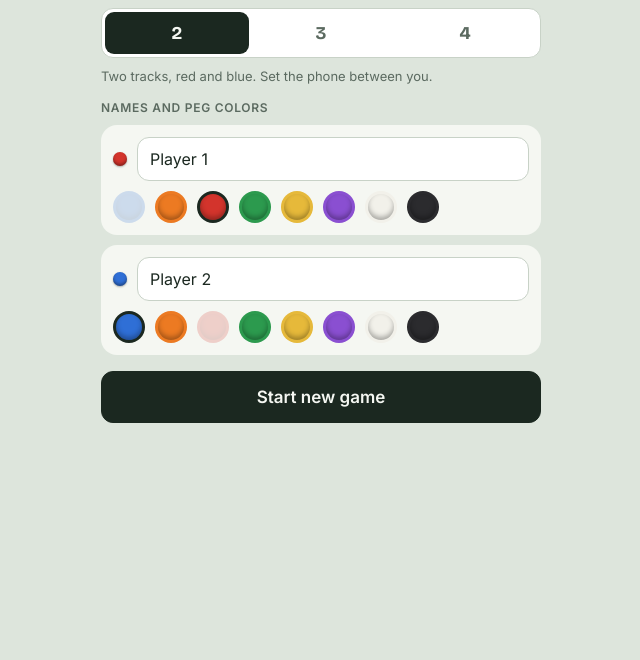
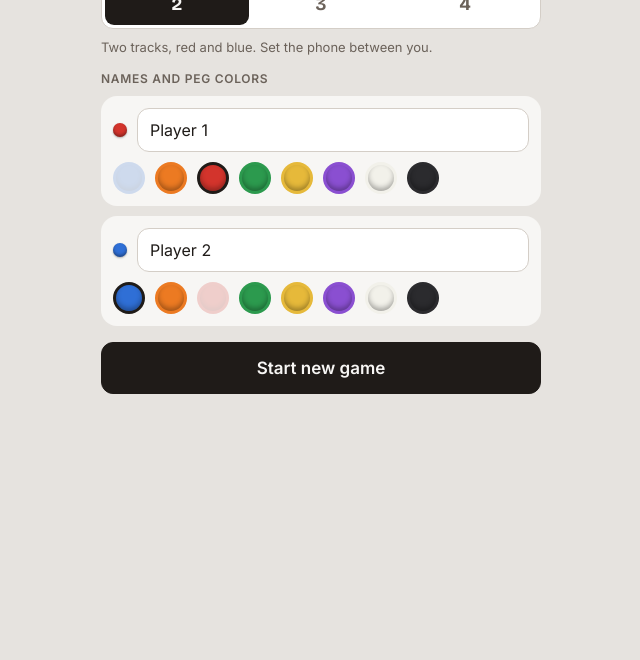
Before and after one commit to pmgagne98/Fifteen-Two, a plain HTML site: page index.html in a window 1280 px wide. Shown: the part 140-800 px from the top of the page, without its empty margins (319-959 px from the left). Drawn offline with nearby package versions, Linux system fonts and the light colour scheme.

Commit message:
Wide board that fills the screen, games won rows, new background colors
Co-Authored-By: Claude Opus 5.5 <noreply@anthropic.com>
Claude-Session: https://claude.ai/code/session_011sE5tHpfQWZXHe8E9Nuj43

```diff
--- a/index.html
+++ b/index.html
@@ -7,8 +7,8 @@
 <meta name="mobile-web-app-capable" content="yes">
 <meta name="apple-mobile-web-app-status-bar-style" content="default">
 <meta name="apple-mobile-web-app-title" content="Fifteen Two">
-<meta name="theme-color" content="#dde5dc" media="(prefers-color-scheme: light)">
-<meta name="theme-color" content="#0e2419" media="(prefers-color-scheme: dark)">
+<meta name="theme-color" content="#e6e3df" media="(prefers-color-scheme: light)">
+<meta name="theme-color" content="#161311" media="(prefers-color-scheme: dark)">
 <meta name="description" content="A clean cribbage board for your phone, with a hand counter that shows you how every point is scored.">
 <link rel="manifest" href="manifest.webmanifest">
 <link rel="apple-touch-icon" href="icon.png">
@@ -27,15 +27,15 @@ img{max-width:100%}
 <style>
 /* Layout: one-screen table. Opponent panel (flipped) on top, wooden board fills the middle, your panel at the bottom. */
 :root{
-  --table:#dde5dc; --panel:#f5f7f2; --raised:#ffffff; --ink:#1b2820; --muted:#5b6a60; --line:#c8d2c7; --brass:#9a6d22;
+  --table:#e6e3df; --panel:#f7f6f4; --raised:#ffffff; --ink:#1f1b18; --muted:#6b625a; --line:#d4cec7; --brass:#9a6d22;
   --wood1:#f0d39c; --wood2:#dcb575; --wood3:#a97a3e; --hole:#2a170a; --skunk:#b3221b;
   --card:#fbfbf7; --card-ink:#1a1a1a; --card-red:#c3262b;
   --display:"Bricolage Grotesque", "Avenir Next", system-ui, sans-serif;
   --body:"Inter", system-ui, -apple-system, sans-serif;
 }
 @media (prefers-color-scheme: dark){:root:not([data-theme="light"]){
-  --table:#0e2419; --panel:#15331f; --raised:#1c3f29; --ink:#edf2ea; --muted:#9fb5a6; --line:#2a5238; --brass:#d8ab55; color-scheme:dark}}
-:root[data-theme="dark"]{--table:#0e2419; --panel:#15331f; --raised:#1c3f29; --ink:#edf2ea; --muted:#9fb5a6; --line:#2a5238; --brass:#d8ab55; color-scheme:dark}
+  --table:#161311; --panel:#221d1a; --raised:#2c2622; --ink:#f1ece6; --muted:#a99f95; --line:#3b332d; --brass:#d8ab55; color-scheme:dark}}
+:root[data-theme="dark"]{--table:#161311; --panel:#221d1a; --raised:#2c2622; --ink:#f1ece6; --muted:#a99f95; --line:#3b332d; --brass:#d8ab55; color-scheme:dark}
 
 [hidden]{display:none!important}
 html,body{height:100%}
@@ -43,10 +43,10 @@ body{background:var(--table); color:var(--ink); font-family:var(--body); overflo
 button{font:inherit; color:inherit; touch-action:manipulation; cursor:pointer}
 button:focus-visible,input:focus-visible{outline:2px solid var(--brass); outline-offset:2px}
 
-.app{height:100%; box-sizing:border-box; max-width:520px; margin:0 auto; display:grid; grid-template-rows:auto minmax(0,1fr) auto auto; gap:8px;
-  padding-block:8px; padding-left:max(16px, env(safe-area-inset-left,0px)); padding-right:max(16px, env(safe-area-inset-right,0px))}
+.app{height:100%; box-sizing:border-box; max-width:520px; margin:0 auto; display:grid; grid-template-rows:auto minmax(0,1fr) auto auto; gap:6px;
+  padding-block:6px; padding-left:max(16px, env(safe-area-inset-left,0px)); padding-right:max(16px, env(safe-area-inset-right,0px))}
 
-.panel{background:var(--panel); border-radius:18px; padding:10px 12px 12px; display:grid; gap:10px; transition:transform .4s}
+.panel{background:var(--panel); border-radius:16px; padding:8px 10px 10px; display:grid; gap:7px; transition:transform .4s}
 .panel.flip{transform:rotate(180deg)}
 .panel.lead .score{color:var(--ink)}
 .head{display:flex; align-items:center; gap:10px; min-width:0}
@@ -59,19 +59,20 @@ button:focus-visible,input:focus-visible{outline:2px solid var(--brass); outline
 .score-box{margin-left:auto; display:flex; align-items:baseline; gap:8px; flex:none}
 .delta{font-size:13px; color:var(--muted); font-variant-numeric:tabular-nums; min-width:2.5em; text-align:right; white-space:nowrap; word-spacing:2px}
 .delta b{color:var(--ink); font-size:15px}
-.score{font-family:var(--display); font-weight:800; font-size:38px; line-height:1; font-variant-numeric:tabular-nums; letter-spacing:-.02em; background:none; border:0; padding:0}
+.score{font-family:var(--display); font-weight:800; font-size:32px; line-height:1; font-variant-numeric:tabular-nums; letter-spacing:-.02em; background:none; border:0; padding:0}
 .togo{font-size:11px; color:var(--muted); letter-spacing:.04em}
 .hist{display:flex; gap:14px; font-size:13px; color:var(--muted); white-space:nowrap; overflow:hidden; min-height:18px; margin-top:-4px}
 .hist span{display:inline-flex; align-items:center; gap:5px; flex:none}
 .hist i{width:8px; height:8px; border-radius:50%; flex:none}
 .hist .new{color:var(--ink); font-weight:600}
 .chips{display:grid; grid-template-columns:repeat(7,1fr); gap:6px}
-.chip{height:46px; border-radius:12px; border:1px solid var(--line); background:var(--raised); font-family:var(--display); font-weight:700; font-size:19px; font-variant-numeric:tabular-nums; transition:transform .08s, background .15s}
+.chip{height:40px; border-radius:12px; border:1px solid var(--line); background:var(--raised); font-family:var(--display); font-weight:700; font-size:19px; font-variant-numeric:tabular-nums; transition:transform .08s, background .15s}
 .chip:active{transform:scale(.94)}
 .chip.more{font-size:15px; color:var(--muted)}
 
 .board-wrap{min-height:0; display:flex; align-items:center; justify-content:center}
-#board{width:100%; height:100%; display:block; filter:drop-shadow(0 6px 10px rgba(0,0,0,.28))}
+#board{width:100%; height:100%; display:block; filter:drop-shadow(0 4px 8px rgba(0,0,0,.25))}
+.wins{font-size:11px; color:var(--muted); white-space:nowrap}
 .pulse{fill:none; stroke-width:1.6; transform-box:fill-box; transform-origin:center; animation:pulse .7s ease-out forwards}
 @keyframes pulse{from{opacity:.95; transform:scale(1)} to{opacity:0; transform:scale(2.4)}}
 .trail{fill:none; stroke-width:2.4; stroke-linecap:round; stroke-dasharray:.1 5.5; animation:fade 1.6s ease-in forwards}
@@ -80,7 +81,7 @@ button:focus-visible,input:focus-visible{outline:2px solid var(--brass); outline
 @keyframes rise{from{opacity:1; transform:translateY(0)} to{opacity:0; transform:translateY(-18px)}}
 
 .bar{display:flex; align-items:center; gap:8px}
-.tool{height:42px; min-width:42px; border-radius:12px; border:1px solid var(--line); background:var(--panel); display:grid; place-items:center; padding:0 10px}
+.tool{height:36px; min-width:36px; border-radius:12px; border:1px solid var(--line); background:var(--panel); display:grid; place-items:center; padding:0 10px}
 .tool svg{width:22px; height:22px}
 .tool:disabled{opacity:.4}
 .log{flex:1; min-width:0; text-align:center; font-size:13px; color:var(--muted); white-space:nowrap; overflow:hidden; text-overflow:ellipsis; font-variant-numeric:tabular-nums}
@@ -181,7 +182,7 @@ button:focus-visible,input:focus-visible{outline:2px solid var(--brass); outline
 /* welcome */
 .welcome{position:fixed; inset:0; z-index:40; background:var(--table); overflow:auto; -webkit-user-select:none}
 .wel-inner{max-width:480px; margin:0 auto; box-sizing:border-box; padding-block:max(28px, env(safe-area-inset-top,0px)) max(28px, env(safe-area-inset-bottom,0px)); padding-left:max(20px, env(safe-area-inset-left,0px)); padding-right:max(20px, env(safe-area-inset-right,0px)); display:grid; gap:10px}
-.wel-brand{font-family:var(--display); font-weight:800; font-size:40px; letter-spacing:-.02em; line-height:1}
+.wel-brand{font-family:var(--display); font-weight:800; font-size:40px; letter-spacing:-.02em; line-height:1; margin-bottom:10px}
 .wel-tag{margin:0 0 10px; color:var(--muted); font-size:15px}
 .wel-label{font-size:12px; letter-spacing:.06em; text-transform:uppercase; color:var(--muted); font-weight:600; margin-top:6px}
 .wel-count{display:grid; grid-template-columns:repeat(3,1fr); margin:0}
@@ -256,7 +257,6 @@ button:focus-visible,input:focus-visible{outline:2px solid var(--brass); outline
 <section class="welcome" id="welcome" hidden>
   <div class="wel-inner">
     <div class="wel-brand">Fifteen Two</div>
-    <p class="wel-tag">Cribbage, without the board.</p>
     <div class="wel-label">How many players?</div>
     <div class="seg wel-count" id="wel-count"><button data-n="2">2</button><button data-n="3">3</button><button data-n="4">4</button></div>
     <p class="sub" id="wel-note"></p>
@@ -307,43 +307,50 @@ const dealerSide = () => S.teams ? S.dealer % 2 : S.dealer;
 /* ---------- board geometry: one continuous painted track per player ---------- */
 // Classic board colors, outside track first. These never change with peg color.
 const TRACKS = {2:['#cc2f2a','#2b5fb4'], 3:['#cc2f2a','#3d9a4a','#2b5fb4'], 4:['#cc2f2a','#3d9a4a','#2b5fb4','#d9a520']};
-let B = {};   // geometry for the current number of players
+let B = {};
+// Wide board: the track snakes up and down through six columns of 20 holes, sized to fill the space it's given.
 function geometry(N){
-  const sp = N === 2 ? 18 : N === 3 ? 15 : 13, half = N*sp/2;
-  const D = Math.max(60, N*sp + 14);
-  const xL = 18 + half, xC = xL + D, xR = xL + 2*D, W = xR + half + 18;
-  const yT = 22 + D + half, yB = 470, H = Math.max(600, 552 + N*11 + 22);
-  const centerline = () => {
+  const wrap = document.querySelector('.board-wrap'), cw = wrap.clientWidth || 360, ch = wrap.clientHeight || 450;
+  const W = 360, H = Math.max(300, Math.min(760, W * ch / cw));
+  const K = 6, sp = N === 2 ? 22 : 16, band = N*sp, m = 12;
+  const spacing = (W - 2*m - band) / (K - 1), r = spacing / 2;
+  const xs = Array.from({length:K}, (_,c) => m + band/2 + c*spacing);
+  const rowH = 12, tallyH = N*rowH + 8;
+  const yTop = m + r + band/2 + 2, yBot = H - (m + r + band/2 + 18 + tallyH);
+  const GAP = .8, UNITS = 19 + 3*GAP, pitch = (yBot - yTop) / UNITS;
+  const u = i => (i + Math.floor(i/5)*GAP) * pitch;
+  // bottom turns run left to right underneath: rebuild those arcs going the right way
+  const centerline2 = () => {
     const pts = [];
     const line = (x1,y1,x2,y2) => { const L = Math.hypot(x2-x1,y2-y1); for (let s = 0; s < L; s += 1) pts.push([x1+(x2-x1)*s/L, y1+(y2-y1)*s/L]); };
-    const arc = (cx,cy,r,a1,a2) => { const n = Math.ceil(Math.abs(a2-a1)*r); for (let k = 0; k < n; k++){ const a = a1+(a2-a1)*k/n; pts.push([cx+r*Math.cos(a), cy+r*Math.sin(a)]); } };
-    line(xL,540, xL,yT); arc(xC,yT,D, Math.PI, 2*Math.PI); line(xR,yT, xR,yB); arc((xR+xC)/2,yB,D/2, 0, Math.PI); line(xC,yB, xC,yT+53); pts.push([xC,yT+53]);
+    const arc = (cx,cy,rr,a1,a2) => { const n = Math.ceil(Math.abs(a2-a1)*rr); for (let k = 0; k < n; k++){ const a = a1+(a2-a1)*k/n; pts.push([cx+rr*Math.cos(a), cy+rr*Math.sin(a)]); } };
+    for (let c = 0; c < K; c++){
+      const up = c % 2 === 0;
+      if (up) line(xs[c], c === 0 ? yBot + 8 : yBot, xs[c], yTop); else line(xs[c], yTop, xs[c], c === K-1 ? yBot + 8 : yBot);
+      if (c < K-1){ const cx = (xs[c]+xs[c+1])/2; if (up) arc(cx, yTop, r, Math.PI, 2*Math.PI); else arc(cx, yBot, r, Math.PI, 0); }
+    }
+    pts.push([xs[K-1], yBot + 8]);
     return pts;
   };
   const lane = d => {
-    const c = centerline(), out = [], cum = [0];
+    const c = centerline2(), out = [];
     for (let i = 0; i < c.length; i++){
       const a = c[Math.max(0,i-1)], b = c[Math.min(c.length-1,i+1)];
-      let tx = b[0]-a[0], ty = b[1]-a[1]; const m = Math.hypot(tx,ty) || 1; tx/=m; ty/=m;
+      let tx = b[0]-a[0], ty = b[1]-a[1]; const mm = Math.hypot(tx,ty) || 1; tx/=mm; ty/=mm;
       out.push([c[i][0] + ty*d, c[i][1] - tx*d]);
-      if (i) cum.push(cum[i-1] + Math.hypot(out[i][0]-out[i-1][0], out[i][1]-out[i-1][1]));
     }
-    const at = s => { let lo = 0, hi = cum.length-1; while (hi-lo > 1){ const mid = (lo+hi)>>1; if (cum[mid] <= s) lo = mid; else hi = mid; }
-      const f = (s-cum[lo]) / ((cum[hi]-cum[lo]) || 1); return [out[lo][0]+(out[hi][0]-out[lo][0])*f, out[lo][1]+(out[hi][1]-out[lo][1])*f]; };
-    return {pts: out, len: cum[cum.length-1], at};
+    return {pts: out};
   };
-  const offs = Array.from({length:N}, (_,j) => ((N-1)/2 - j) * sp);   // player 1 on the outside
-  const CENTER = lane(0), GAP = .8, U = 119 + 23*GAP;
-  // holes drilled in matching rows across every track
-  const HOLES = offs.map(d => Array.from({length:120}, (_,i) => {
-    const s = (i + Math.floor(i/5)*GAP) / U * (CENTER.len - 4);
-    const [x,y] = CENTER.at(s), A = CENTER.at(Math.max(0, s-.6)), Bp = CENTER.at(Math.min(CENTER.len, s+.6));
-    let tx = Bp[0]-A[0], ty = Bp[1]-A[1]; const m = Math.hypot(tx,ty) || 1;
-    return [x + ty/m*d, y - tx/m*d];
+  const offs = Array.from({length:N}, (_,j) => ((N-1)/2 - j) * sp);
+  const HOLES = offs.map(d => Array.from({length:120}, (_,n) => {
+    const c = Math.floor(n/20), i = n % 20, up = c % 2 === 0;
+    return up ? [xs[c] - d, yBot - u(i)] : [xs[c] + d, yTop + u(i)];
   }));
-  const START = offs.map(d => [[xL - d, 557], [xL - d, 569]]);
-  const games = p => Array.from({length:7}, (_,i) => [W - 20 - (6-i)*9, 552 + p*11]);
-  return {N, sp, half, D, xL, xC, xR, W, H, yT, offs, lane, CENTER, HOLES, START, FINISH:[xC, yT+35], games, tracks:TRACKS[N]};
+  const START = offs.map(d => [[xs[0] - d, yBot + 22], [xs[0] - d, yBot + 34]]);
+  // games won: a short row of seven holes per track along the bottom edge
+  const tallyY = yBot + r + band/2 + 16, tallyX = (xs[1] + xs[4]) / 2 + 14;
+  const games = p => Array.from({length:7}, (_,i) => [tallyX + (i-3)*15, tallyY + p*rowH]);
+  return {N, sp, band, W, H, xs, yTop, yBot, pitch, offs, lane, HOLES, START, FINISH:[xs[K-1], yBot + 30], games, tallyX, tallyY, rowH, tracks:TRACKS[N]};
 }
 function holeXY(p, n){ return n >= 121 ? B.FINISH : B.HOLES[p][n-1]; }
 function pegXY(p, k, n){ return n <= 0 ? B.START[p][k] : holeXY(p, n); }
@@ -354,60 +361,55 @@ const font = (size, extra={}) => Object.assign({'font-size':size, 'font-family':
 
 function buildBoard(){
   B = geometry(S.n);
-  const {N, sp, W, H, xL, xC, yT} = B;
+  const {N, sp, band, W, H, xs, yTop, yBot} = B;
   svg.innerHTML = '';
   svg.setAttribute('viewBox', `0 0 ${W} ${H}`);
   const defs = el('defs', {}, svg);
-  const g = el('linearGradient', {id:'wood', x1:0, y1:0, x2:1, y2:0}, defs);
-  [['0','var(--wood2)'],['.25','var(--wood1)'],['.75','var(--wood1)'],['1','var(--wood2)']].forEach(([o,c]) => el('stop', {offset:o, 'stop-color':c}, g));
-  el('clipPath', {id:'clip'}, defs).appendChild(el('rect', {x:8, y:8, width:W-16, height:H-16, rx:14}));
-  el('rect', {x:8, y:8, width:W-16, height:H-16, rx:14, fill:'url(#wood)'}, svg);
+  const g = el('linearGradient', {id:'wood', x1:0, y1:0, x2:1, y2:1}, defs);
+  [['0','var(--wood1)'],['.6','var(--wood1)'],['1','var(--wood2)']].forEach(([o,c]) => el('stop', {offset:o, 'stop-color':c}, g));
+  el('clipPath', {id:'clip'}, defs).appendChild(el('rect', {x:2, y:2, width:W-4, height:H-4, rx:14}));
+  el('rect', {x:2, y:2, width:W-4, height:H-4, rx:14, fill:'url(#wood)'}, svg);
   const grain = el('g', {'clip-path':'url(#clip)', fill:'none', stroke:'var(--wood3)'}, svg);
   let seed = 5; const rnd = () => (seed = (seed*9301 + 49297) % 233280) / 233280;
-  for (let k = 0; k < Math.round(W/11); k++){
-    let x = 8 + k*11 + rnd()*5, d = `M${x.toFixed(1)} 0`;
+  for (let k = 0; k < 30; k++){
+    let x = 2 + k*12.5 + rnd()*5, d = `M${x.toFixed(1)} 0`;
     for (let y = 40; y <= H + 40; y += 40){ x += (rnd()-.5)*6; d += ` Q${(x+(rnd()-.5)*8).toFixed(1)} ${y-20} ${x.toFixed(1)} ${y}`; }
     el('path', {d, 'stroke-width':(.4 + rnd()*1.1).toFixed(2), opacity:(.07 + rnd()*.14).toFixed(2)}, grain);
   }
-  el('line', {x1:8, x2:W-8, y1:H/2, y2:H/2, stroke:'var(--wood3)', 'stroke-width':1, opacity:.45}, svg);
-  el('rect', {x:8, y:8, width:W-16, height:H-16, rx:14, fill:'none', stroke:'var(--wood3)', 'stroke-width':2, opacity:.7}, svg);
-  // painted tracks, touching like a real board, with a thin seam between them
+  el('rect', {x:2, y:2, width:W-4, height:H-4, rx:14, fill:'none', stroke:'var(--wood3)', 'stroke-width':2, opacity:.7}, svg);
   const toD = pts => 'M' + pts.filter((_,i) => i % 3 === 0 || i === pts.length-1).map(p => p[0].toFixed(1)+' '+p[1].toFixed(1)).join(' L');
-  B.offs.forEach((d,p) => el('path', {d: toD(B.lane(d).pts), fill:'none', stroke:B.tracks[p], 'stroke-width':sp, 'stroke-linecap':'round', 'stroke-linejoin':'round'}, svg));
-  for (let p = 0; p < N-1; p++) el('path', {d: toD(B.lane((B.offs[p]+B.offs[p+1])/2).pts), fill:'none', stroke:'#2a170a', 'stroke-width':.6, opacity:.35}, svg);
-  // start stubs and game tally strips
-  B.offs.forEach((d,p) => {
-    el('rect', {x: xL - d - sp/2, y:548, width:sp, height:30, fill:B.tracks[p]}, svg);
-    const r = B.games(p); el('rect', {x:r[0][0]-6, y:r[0][1]-4.5, width:r[6][0]-r[0][0]+12, height:9, rx:2, fill:B.tracks[p]}, svg);
-  });
-  const ly = 552 + N*11 + 10;
-  el('text', font(7, {x:xL, y:Math.max(ly, 589), 'letter-spacing':1}), svg).textContent = 'START';
-  el('text', font(7, {x:B.games(0)[3][0], y:ly, 'letter-spacing':1}), svg).textContent = 'GAMES';
-  el('text', font(7, {x:xC, y:yT+18, 'letter-spacing':1}), svg).textContent = 'FINISH';
-  el('path', {d:`M${xC} ${yT+21} l-3 5 h6 z`, fill:'var(--hole)', opacity:.8}, svg);
-  // milestones every 30, and the skunk line between 90 and 91
-  const ms = el('g', {'stroke-linecap':'round'}, svg);
-  [[30,1,'30'],[60,1,'60'],[90,-1,'SKUNK'],[120,-1,'120']].forEach(([n,side,label]) => {
-    const mid = p => n < 120 ? [(B.HOLES[p][n-1][0]+B.HOLES[p][n][0])/2, (B.HOLES[p][n-1][1]+B.HOLES[p][n][1])/2] : B.HOLES[p][n-1];
-    const a = mid(0), b = mid(N-1), m = Math.hypot(a[0]-b[0], a[1]-b[1]), o = [(a[0]-b[0])/m, (a[1]-b[1])/m];
-    const skunk = n === 90, color = skunk ? 'var(--skunk)' : 'var(--hole)', e = sp/2 + .5;
-    if (n < 120) el('line', {x1:a[0]+o[0]*e, y1:a[1]+o[1]*e, x2:b[0]-o[0]*e, y2:b[1]-o[1]*e, stroke:color, 'stroke-width': skunk ? 2.2 : 1.4, opacity: skunk ? 1 : .75}, ms);
-    const base = side > 0 ? a : b, dist = sp/2 + (skunk ? 13 : 8);
-    el('text', font(skunk ? 6.2 : 7, {x: base[0] + o[0]*dist*side, y: base[1] + o[1]*dist*side + 2.4, fill: color, 'letter-spacing': skunk ? .6 : 0}), ms).textContent = label;
+  B.offs.forEach((d,p) => el('path', {d: toD(B.lane(d).pts), fill:'none', stroke:B.tracks[p], 'stroke-width':sp, 'stroke-linecap':'butt', 'stroke-linejoin':'round'}, svg));
+  for (let p = 0; p < N-1; p++) el('path', {d: toD(B.lane((B.offs[p]+B.offs[p+1])/2).pts), fill:'none', stroke:'#2a170a', 'stroke-width':.7, opacity:.35}, svg);
+  // start stubs
+  B.offs.forEach((d,p) => el('rect', {x: xs[0] - d - sp/2, y: yBot + 8, width: sp, height: 34, fill: B.tracks[p]}, svg));
+  el('text', font(8, {x:xs[0], y:yBot + 54, 'letter-spacing':1}), svg).textContent = 'START';
+  el('text', font(8, {x:xs[5], y:yBot + 50, 'letter-spacing':1}), svg).textContent = 'FINISH';
+  // games won strips
+  B.offs.forEach((d,p) => { const row = B.games(p); el('rect', {x: row[0][0]-8, y: row[0][1]-5, width: row[6][0]-row[0][0]+16, height: 10, rx: 2, fill: B.tracks[p]}, svg); });
+  el('text', font(8, {x: B.games(0)[0][0] - 14, y: B.tallyY + (N-1)*B.rowH/2 + 3, 'letter-spacing':1, 'text-anchor':'end'}), svg).textContent = 'GAMES';
+  // milestones sit in the gap between groups of five
+  const ms = el('g', {}, svg);
+  [[30,'30'],[60,'60'],[90,'SKUNK'],[120,'120']].forEach(([n,label]) => {
+    const a = B.HOLES[0][n-1], bq = B.HOLES[N-1][n-1];
+    const c = Math.floor((n-1)/20), up = c % 2 === 0, x = xs[c];
+    const end = n % 20 === 0, y = end ? (up ? yTop - 8 : yBot + 8) : (B.HOLES[0][n-1][1] + B.HOLES[0][n][1]) / 2;
+    const skunk = n === 90, color = skunk ? 'var(--skunk)' : 'var(--hole)';
+    el('line', {x1: x - band/2, x2: x + band/2, y1: y, y2: y, stroke: color, 'stroke-width': skunk ? 2.4 : 1.5, opacity: skunk ? 1 : .8}, ms);
+    const t = el('text', font(skunk ? 6.5 : 7.5, {x, y: y + 2.6, fill: color, 'letter-spacing': skunk ? .8 : 0, 'paint-order':'stroke', stroke:'var(--wood1)', 'stroke-width':4}), ms); t.textContent = label;
   });
   // holes
-  const hr = Math.min(2.5, sp*.17), holes = el('g', {fill:'var(--hole)'}, svg);
-  const hole = ([x,y], r=hr) => { el('circle', {cx:x, cy:y+.5, r:r+.6, fill:'#fff', opacity:.22}, holes); el('circle', {cx:x, cy:y, r}, holes); };
-  for (let p = 0; p < N; p++){ B.HOLES[p].forEach(h => hole(h)); B.START[p].forEach(h => hole(h)); B.games(p).forEach(h => hole(h, 2)); }
-  hole(B.FINISH, 3.8);
-  svg.gamePegs = S.players.map(() => el('circle', {r:3.4, 'stroke-width':.8}, svg));
+  const hr = Math.min(3.4, sp*.17), holes = el('g', {fill:'var(--hole)'}, svg);
+  const hole = ([x,y], rr=hr) => { el('circle', {cx:x, cy:y+.6, r:rr+.7, fill:'#fff', opacity:.22}, holes); el('circle', {cx:x, cy:y, r:rr}, holes); };
+  for (let p = 0; p < N; p++){ B.HOLES[p].forEach(h => hole(h)); B.START[p].forEach(h => hole(h)); B.games(p).forEach(h => hole(h, 2.6)); }
+  hole(B.FINISH, 5);
+  svg.gamePegs = S.players.map(() => el('circle', {r:4.4, 'stroke-width':1}, svg));
   svg.fx = el('g', {}, svg);
-  const pr = Math.min(5.2, sp*.33);
+  const pr = Math.min(7, sp*.32);
   svg.pegs = S.players.map(() => [0,1].map(() => {
     const g = el('g', {class:'peg'}, svg);
     const b = el('g', {class:'body'}, g);
-    el('ellipse', {cx:1.4, cy:2, rx:pr+.2, ry:pr-.6, fill:'#000', opacity:.35}, b);
-    const c = el('circle', {r:pr, 'stroke-width':1.1}, b);
+    el('ellipse', {cx:1.6, cy:2.4, rx:pr+.2, ry:pr-.6, fill:'#000', opacity:.35}, b);
+    const c = el('circle', {r:pr, 'stroke-width':1.2}, b);
     el('circle', {cx:-pr*.33, cy:-pr*.36, r:pr*.33, fill:'#fff', opacity:.6}, b);
     g.c = c; return g;
   }));
@@ -418,7 +420,7 @@ function placePegs(){
     const c = col(pl.color);
     const gp = svg.gamePegs[p], gw = Math.min(S.games[p], 7);
     gp.style.display = gw ? '' : 'none';
-    if (gw){ const [x,y] = B.games(p)[gw-1]; gp.setAttribute('cx', x); gp.setAttribute('cy', y); gp.setAttribute('fill', c.dark); gp.setAttribute('stroke', '#fff'); }
+    if (gw){ const [x,y] = B.games(p)[gw-1]; gp.setAttribute('cx', x); gp.setAttribute('cy', y); gp.setAttribute('fill', c.hex); gp.setAttribute('stroke', '#fff'); gp.setAttribute('stroke-width', 1.6); }
     pl.pegs.forEach((n,k) => {
       const g = svg.pegs[p][k], [x,y] = pegXY(p,k,n);
       g.c.setAttribute('fill', c.hex); g.c.setAttribute('stroke', '#2a170a');
@@ -775,7 +777,7 @@ $('wel-start').addEventListener('click', () => {
   S.games = Array(S.n).fill(0);   // a fresh setup starts the match over
   S.hist = []; S.winner = null; S.dealer = 0; S.sel = 0;
   $('welcome').hidden = true; $('win').hidden = true;
-  save(); buildBoard(); render();
+  save(); buildBoard(); render(); buildBoard(); render();
 });
 $('wel-resume').addEventListener('click', () => {
   // keep the score; take name and color changes if the game type didn't change
@@ -824,7 +826,8 @@ const wake = () => { if (navigator.wakeLock && !lock) navigator.wakeLock.request
 document.addEventListener('pointerdown', wake, {passive:true});
 document.addEventListener('visibilitychange', () => { if (document.visibilityState === 'visible') wake(); });
 
-buildBoard(); render(); openWelcome();
+buildBoard(); render(); buildBoard(); render(); openWelcome();
+let rsT; window.addEventListener('resize', () => { clearTimeout(rsT); rsT = setTimeout(() => { buildBoard(); render(); }, 150); });
 })();
 </script>
 
--- a/sw.js
+++ b/sw.js
@@ -1,5 +1,5 @@
 // Fifteen Two offline support. Bump VERSION whenever the app files change.
-const VERSION = 'fifteen-two-v4';
+const VERSION = 'fifteen-two-v5';
 const SHELL = ['./', 'index.html', 'manifest.webmanifest'];
 
 self.addEventListener('install', e => {
```
Also changed, not shown: manifest.webmanifest.
